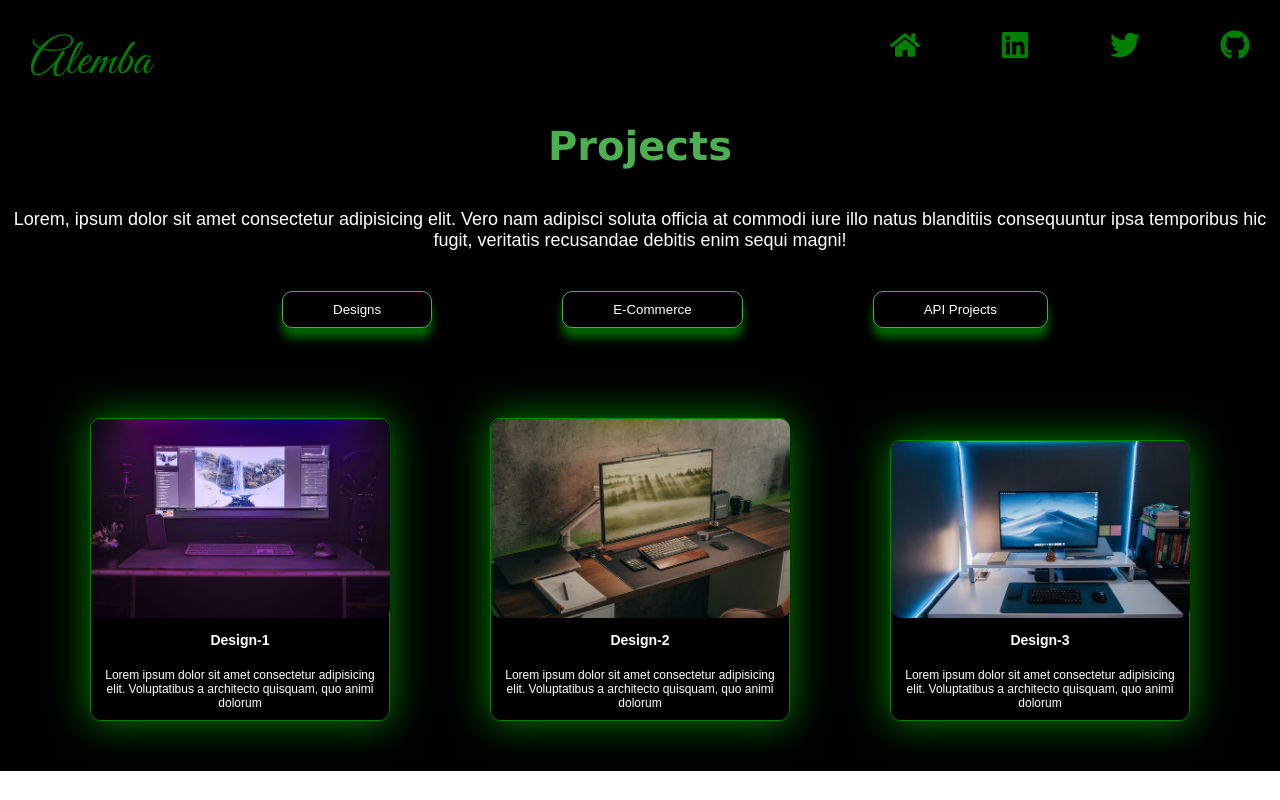
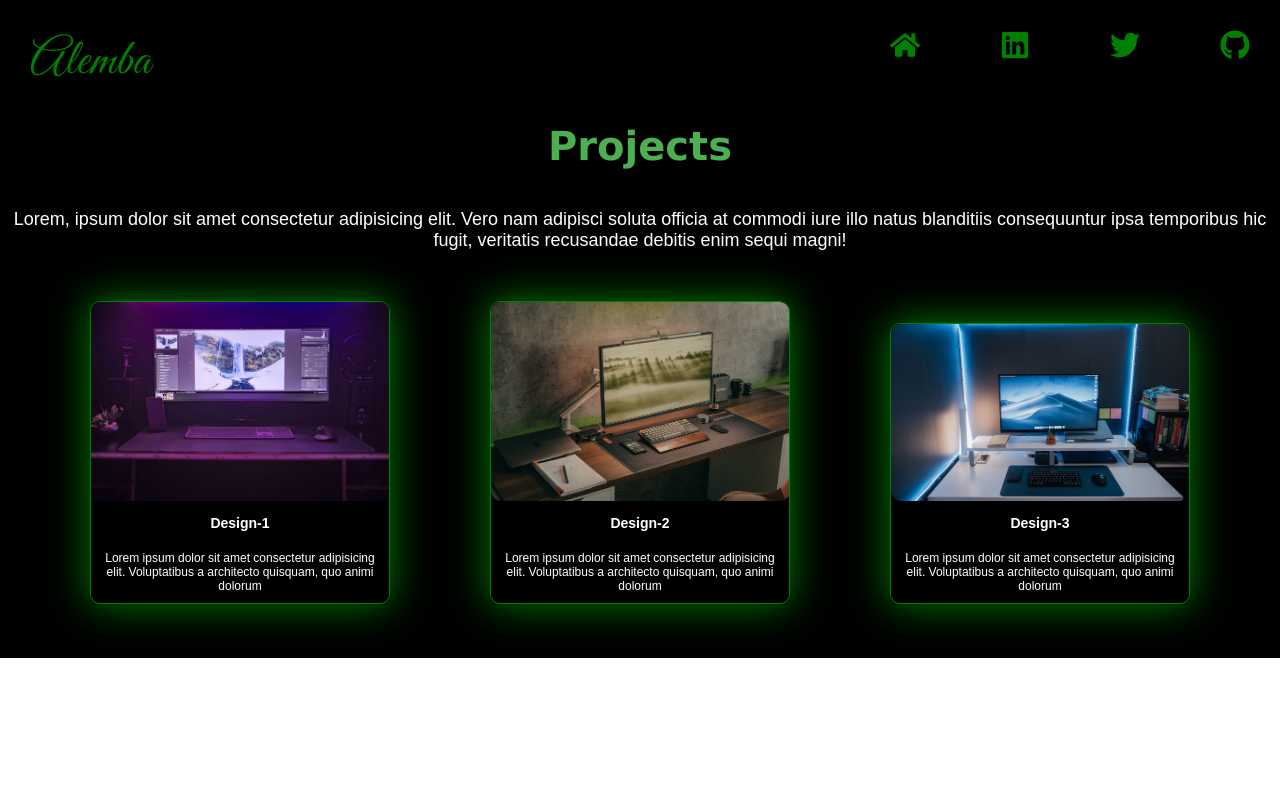
Before and after one commit to alemba-21/My-Portfolio, a React (Create React App) app: page /Projects in a window 1280 px wide. Built offline with nearby package versions, Linux system fonts and the light colour scheme.

Commit message:
working on functions and filtering

```diff
--- a/src/components/CardData.js
+++ b/src/components/CardData.js
@@ -7,17 +7,20 @@ const CardData = [
     {
         img: img1,
         title: "Design-1",
+        category: "ui/ux",
         description: "Lorem ipsum dolor sit amet consectetur adipisicing elit. Voluptatibus a architecto quisquam, quo animi dolorum",
     },
     {
         img: img2,
         title: "Design-2",
+        category: "E-Commerce",
         description: "Lorem ipsum dolor sit amet consectetur adipisicing elit. Voluptatibus a architecto quisquam, quo animi dolorum",
 
     },
     {
         img: img3,
         title: "Design-3",
+        category: "API's",
         description: "Lorem ipsum dolor sit amet consectetur adipisicing elit. Voluptatibus a architecto quisquam, quo animi dolorum",
     }
 ]
--- a/src/components/Cards.css
+++ b/src/components/Cards.css
@@ -2,8 +2,14 @@
     border: 1px solid green;
     box-shadow: 0 0 40px green;
     border-radius: 10px;
+    overflow: hidden;
     width: 300px;
     margin: 50px;
+}
+
+.cards > .cards-img:hover{
+    transform: scale(1.1);
+    transition: .1s;
 }
 
 .cards-img img{
--- a/src/components/Cards.jsx
+++ b/src/components/Cards.jsx
@@ -3,7 +3,7 @@ import './Cards.css';
 
 const Cards = (props) => {
   return (
-    props.details.map((value, index) => (
+    props.menuItem.map((value, index) => (
       <div className='cards' key={index}>
         <div className="cards-img">
           <img src={value.img} alt={value.title}/>
--- a/src/components/Projects.css
+++ b/src/components/Projects.css
@@ -64,6 +64,7 @@
 .socials .icons:hover{
     color:white;
     transition: .1s;
+    transform: scale(1.1);
 }
 
 .content-1{
--- a/src/components/Projects.jsx
+++ b/src/components/Projects.jsx
@@ -6,6 +6,7 @@ import{FaTwitter, FaGithub, FaLinkedin, FaHome} from 'react-icons/fa'
 import "./Projects.css"
 
 const Projects = () => {
+
   return (
     <div className='projo'>
         <div className="navbar">
@@ -21,13 +22,11 @@ const Projects = () => {
             <h1>Projects</h1>
             <p>Lorem, ipsum dolor sit amet consectetur adipisicing elit. Vero nam adipisci soluta officia at commodi iure illo natus blanditiis consequuntur ipsa temporibus hic fugit, veritatis recusandae debitis enim sequi magni!</p>
         </div>
+        {/* <Button filter={filter}/> */}
         <div className="toggle" defaultValue="Designs">
-            <button>Designs</button>
-            <button>E-Commerce</button>
-            <button>API Projects</button>
-          <div className="content-1">
-            <Cards details={CardData}/>
-          </div>
+        <div className="content-1">
+            <Cards menuItem={CardData}/>
+        </div>
         </div>
     </div>
   )
--- a/src/index.css
+++ b/src/index.css
@@ -1,10 +1,17 @@
-@tailwind base;
-@tailwind components;
-@tailwind utilities;
-
 *{
   box-sizing: border-box;
   margin: 0;
   padding: 0;
   font-family: "Outfit", sans-serif;
 }
+
+@media screen and (min-width:664px) {
+  .background{
+    display: flex;
+    flex-wrap: wrap;
+  }
+
+  .cards{
+    flex: 0 0 calc(50% - 20px);
+  }
+}
```
Also changed, not shown: src/App.js (+0 -9 lines), src/components/Button.jsx (added, +13 -0 lines).
